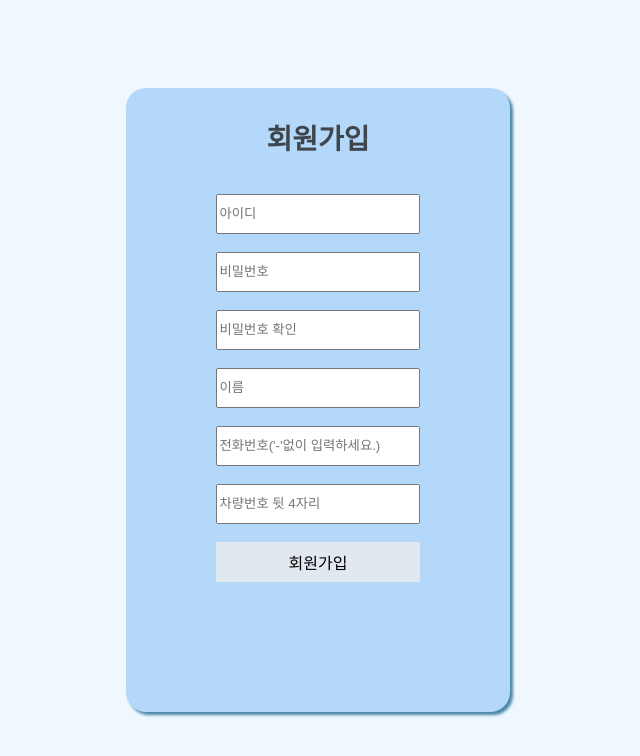
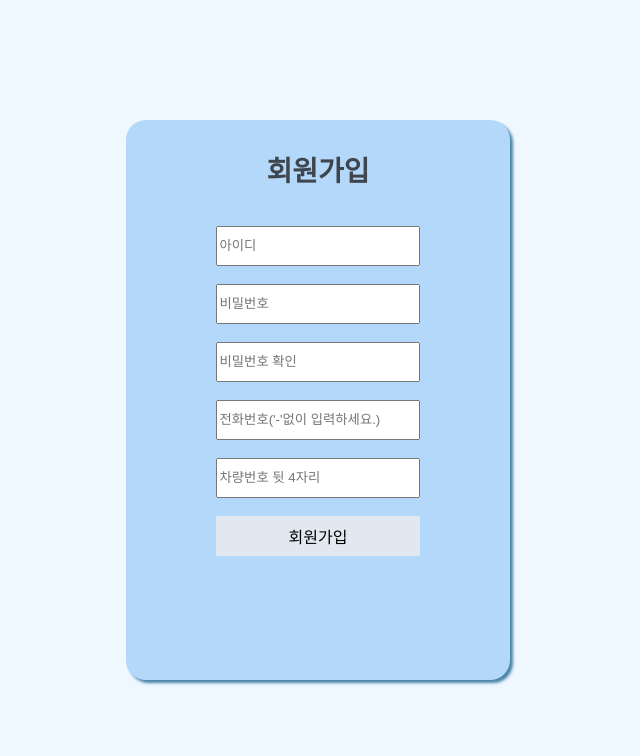
Before and after one commit to rkdcodus/Let-s-Park-, a Django app: page /accounts/signup/ in a window 1280 px wide. Shown: the top 756 px of the page, without its empty margins (322-962 px from the left). Run offline with Django 5.2, Linux system fonts and the light colour scheme.

Commit message:
User 모델 변경

```diff
--- a/LetsPark/accounts/models.py
+++ b/LetsPark/accounts/models.py
@@ -2,8 +2,6 @@ from django.db import models
 from django.contrib.auth.models import AbstractUser
 
 class User(AbstractUser):
-    user_name = models.CharField(max_length=128)
-    user_id = models.CharField(max_length=10)
     password = models.CharField(max_length=128)
     phone_number = models.CharField(max_length=128)
     car_number = models.CharField(max_length=8)
--- a/LetsPark/accounts/static/css/signup.css
+++ b/LetsPark/accounts/static/css/signup.css
@@ -9,9 +9,9 @@ body {
   left: 50%;
   top: 50%;
   transform: translate(-50%, -50%);
-  background-color: #b3d8fa;
+  background-color: #b3d8fa; /*b3d8fa*/
   width: 30vw;
-  height: 78vh;
+  height: 70vh;
   text-align: center;
   border-radius: 20px;
   box-shadow: 3px 3px 3px #4985a6;
--- a/LetsPark/accounts/templates/signup.html
+++ b/LetsPark/accounts/templates/signup.html
@@ -10,13 +10,11 @@
       <h1>회원가입</h1>
       <form method="POST">
         {% csrf_token %} <br />
-        <input name="user_id" type="text" placeholder="아이디" />
+        <input name="username" type="text" placeholder="아이디" />
         <br /><br />
         <input name="password1" type="password" placeholder="비밀번호" />
         <br /><br />
         <input name="password2" type="password" placeholder="비밀번호 확인" />
-        <br /><br />
-        <input name="username" type="username" placeholder="이름" />
         <br /><br />
         <input
           name="phone_number"
@@ -24,18 +22,9 @@
           placeholder="전화번호('-'없이 입력하세요.)"
         />
         <br /><br />
-        <input
-          name="car_number"
-          type="car_number"
-          placeholder="차량번호 뒷 4자리"
-        />
+        <input name="car_number" type="car_number" placeholder="차량번호 뒷 4자리" />
         <br /><br />
-        <input
-          id="signupBtn"
-          type="submit"
-          class="btn btn-primary"
-          value="회원가입"
-        />
+        <input id="signupBtn" type="submit" class="btn btn-primary" value="회원가입" />
       </form>
     </div>
   </body>
--- a/LetsPark/accounts/views.py
+++ b/LetsPark/accounts/views.py
@@ -7,12 +7,11 @@ User = get_user_model()
 
 def signup(request):
     if request.method == 'POST':
-        if User.objects.filter(user_id=request.POST['user_id']).exists():
+        if User.objects.filter(username=request.POST['username']).exists():
             context['message'] = "아이디가 중복됩니다."
             return render(request, 'signup.html', context)
         if request.POST['password1'] == request.POST['password2']:
             user = User.objects.create_user(
-                                            user_id=request.POST['user_id'],
                                             password=request.POST['password1'],
                                             username=request.POST['username'],
                                             phone_number=request.POST['phone_number'],
--- a/LetsPark/booking/templates/main.html
+++ b/LetsPark/booking/templates/main.html
@@ -12,7 +12,7 @@
       <ul>
         <li class="logo"><a href="/"> Let's Park</a></li>
         {% if user.is_authenticated %}
-        <li class="logined">{{ user.user_id }}님, 안녕하세요</li>
+        <li class="logined">{{ user.username }}님, 안녕하세요</li>
         <li class="logout"><a href="/accounts/logout">logout</a></li>
       </ul>
     </div>
@@ -29,8 +29,5 @@
       <div><a href="park/">search Parking area! 👇</a></div>
     </div>
         {% endif %}
-
-
-
   </body>
 </html>
--- a/LetsPark/booking/views.py
+++ b/LetsPark/booking/views.py
@@ -1,5 +1,7 @@
 from django.shortcuts import render, get_object_or_404,HttpResponseRedirect
 from .models import Park
+from accounts.models import User
+
 # Create your views here.
 
 def index(request):
```
Also changed, not shown: LetsPark/accounts/migrations/0002_rename_user_id_user_uid.py (added), LetsPark/accounts/migrations/0003_rename_uid_user_user_id.py (added), LetsPark/accounts/migrations/0004_remove_user_user_id_remove_user_user_name_and_more.py (added), LetsPark/accounts/migrations/0005_alter_user_id_alter_user_username.py (added).
